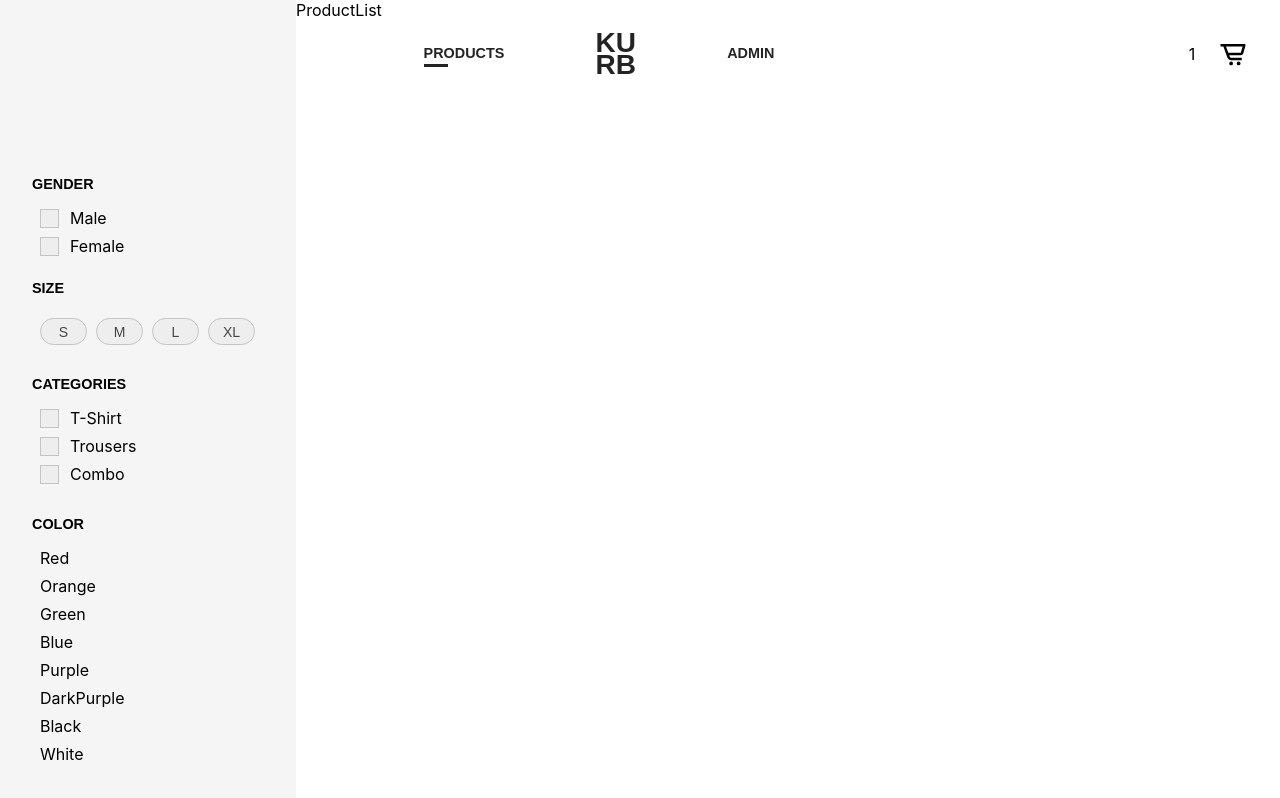
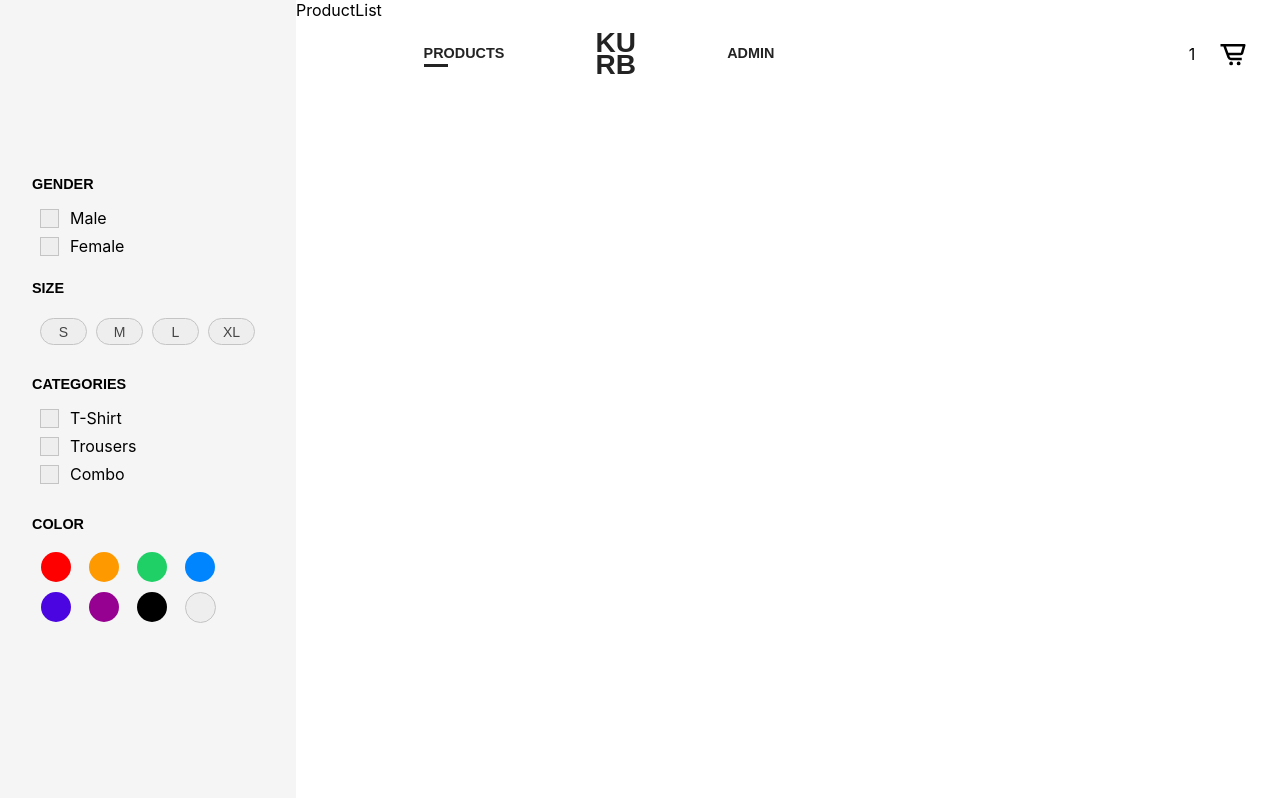
Before and after one commit to TajLonghurst/React-Products-Project, a React (Create React App) app: page /products in a window 1280 px wide. Built offline with nearby package versions, Linux system fonts and the light colour scheme.

Commit message:
Added Color to the filters on Products Page
finaly

```diff
--- a/src/Components/Products/ProductCategories/ProductColor.js
+++ b/src/Components/Products/ProductCategories/ProductColor.js
@@ -6,14 +6,86 @@ const ProductColor = () => {
     <div className={classes.colorconatiner}>
       <h4 className={classes.colorheader}>COLOR</h4>
       <ul className={classes.colorlist}>
-        <li className={classes.coloritem}>Red</li>
-        <li className={classes.coloritem}>Orange</li>
-        <li className={classes.coloritem}>Green</li>
-        <li className={classes.coloritem}>Blue</li>
-        <li className={classes.coloritem}>Purple</li>
-        <li className={classes.coloritem}>DarkPurple</li>
-        <li className={classes.coloritem}>Black</li>
-        <li className={classes.coloritem}>White</li>
+        <li className={classes.coloritem}>
+          <div className={classes.colorbox}>
+            <label className={classes.containerbox}>
+              <input type="checkbox" />
+              <span
+                className={`${classes.checkmark} ${classes.checkmarkRed}`}
+              ></span>
+            </label>
+          </div>
+        </li>
+        <li className={classes.coloritem}>
+          <div className={classes.colorbox}>
+            <label className={classes.containerbox}>
+              <input type="checkbox" />
+              <span
+                className={`${classes.checkmark} ${classes.checkmarkOrange}`}
+              ></span>
+            </label>
+          </div>
+        </li>
+        <li className={classes.coloritem}>
+          <div className={classes.colorbox}>
+            <label className={classes.containerbox}>
+              <input type="checkbox" />
+              <span
+                className={`${classes.checkmark} ${classes.checkmarkGreen}`}
+              ></span>
+            </label>
+          </div>
+        </li>
+        <li className={classes.coloritem}>
+          <div className={classes.colorbox}>
+            <label className={classes.containerbox}>
+              <input type="checkbox" />
+              <span
+                className={`${classes.checkmark} ${classes.checkmarkBlue}`}
+              ></span>
+            </label>
+          </div>
+        </li>
+        <li className={classes.coloritem}>
+          <div className={classes.colorbox}>
+            <label className={classes.containerbox}>
+              <input type="checkbox" />
+              <span
+                className={`${classes.checkmark} ${classes.checkmarkPurple}`}
+              ></span>
+            </label>
+          </div>
+        </li>
+        <li className={classes.coloritem}>
+          <div className={classes.colorbox}>
+            <label className={classes.containerbox}>
+              <input type="checkbox" />
+              <span
+                className={`${classes.checkmark} ${classes.checkmarkDarkPurple}`}
+              ></span>
+            </label>
+          </div>
+        </li>
+        <li className={classes.coloritem}>
+          <div className={classes.colorbox}>
+            <label className={classes.containerbox}>
+              <input type="checkbox" />
+              <span
+                className={`${classes.checkmark} ${classes.checkmarkBlack}`}
+              ></span>
+            </label>
+          </div>
+        </li>
+        <li className={classes.coloritem}>
+          <div className={classes.colorbox}>
+            <label className={classes.containerbox}>
+              <input type="checkbox" />
+              <span
+                className={`${classes.checkmarkWhitedot} ${classes.checkmarkWhite}`}
+              ></span>
+            </label>
+          </div>
+        </li>
       </ul>
     </div>
   );
--- a/src/Components/Products/ProductCategories/ProductColor.module.css
+++ b/src/Components/Products/ProductCategories/ProductColor.module.css
@@ -12,11 +12,121 @@
 }
 .colorlist {
   margin: 0;
-  margin-left: 0.5rem;
   padding: 0;
   list-style: none;
+  display: flex;
+  flex-direction: row;
+  flex-wrap: wrap;
+  justify-content: flex-start;
 }
 .coloritem {
   margin-top: 0.5rem;
   margin-bottom: 0.5rem;
+  margin: 0.5rem;
 }
+.colorbox {
+  display: block;
+  margin: 1rem;
+  margin-bottom: 1.5rem;
+}
+
+.containerbox {
+  display: block;
+  position: relative;
+  cursor: pointer;
+  margin: 0rem;
+  -webkit-user-select: none;
+  -moz-user-select: none;
+  -ms-user-select: none;
+  user-select: none;
+}
+
+/* Hide the browser's default checkbox */
+.containerbox input {
+  position: absolute;
+  opacity: 0;
+  cursor: pointer;
+  height: 0;
+  width: 0;
+}
+
+/* Create a custom checkbox */
+.checkmark {
+  position: absolute;
+  top: -20px;
+  left: -15px;
+  height: 30px;
+  width: 30px;
+  border-radius: 50%;
+}
+.checkmarkWhitedot {
+  position: absolute;
+  top: -20px;
+  left: -15px;
+  height: 29px;
+  width: 29px;
+  border: 1px solid #c4c4c4;
+  border-radius: 50%;
+}
+.checkmarkRed {
+  background-color: #ff0000;
+}
+.checkmarkOrange {
+  background-color: #ff9900;
+}
+.checkmarkGreen {
+  background-color: #1ed066;
+}
+.checkmarkBlue {
+  background-color: #0085ff;
+}
+.checkmarkPurple {
+  background-color: #4b05e0;
+}
+.checkmarkDarkPurple {
+  background-color: #970191;
+}
+.checkmarkBlack {
+  background-color: #000;
+}
+.checkmarkWhite {
+  background-color: #eee;
+}
+
+/* Create the checkmark/indicator (hidden when not checked) */
+.checkmark:after {
+  content: "";
+  position: absolute;
+  display: none;
+}
+.checkmarkWhitedot:after {
+  content: "";
+  position: absolute;
+  display: none;
+}
+/* Show the checkmark when checked */
+.containerbox input:checked ~ .checkmark:after {
+  display: block;
+}
+.containerbox input:checked ~ .checkmarkWhitedot:after {
+  display: block;
+}
+/* Style the checkmark/indicator */
+.containerbox .checkmark:after {
+  top: 10px;
+  left: 10px;
+  width: 8px;
+  height: 8px;
+  border: 1px solid white;
+  border-radius: 50%;
+  background-color: #fff;
+}
+.containerbox .checkmarkWhitedot:after {
+  top: 10px;
+  left: 10px;
+  width: 8px;
+  height: 8px;
+  border: 1px solid #afafaf;
+  border-radius: 50%;
+  background-color: #afafaf;
+}
--- a/src/Components/Products/ProductsFilter.module.css
+++ b/src/Components/Products/ProductsFilter.module.css
@@ -5,6 +5,7 @@
   left: 0;
   background-color: #f5f5f5;
   height: 100vh;
+  width: 296px;
 }
 .filterbody {
   padding: 1rem;
```
